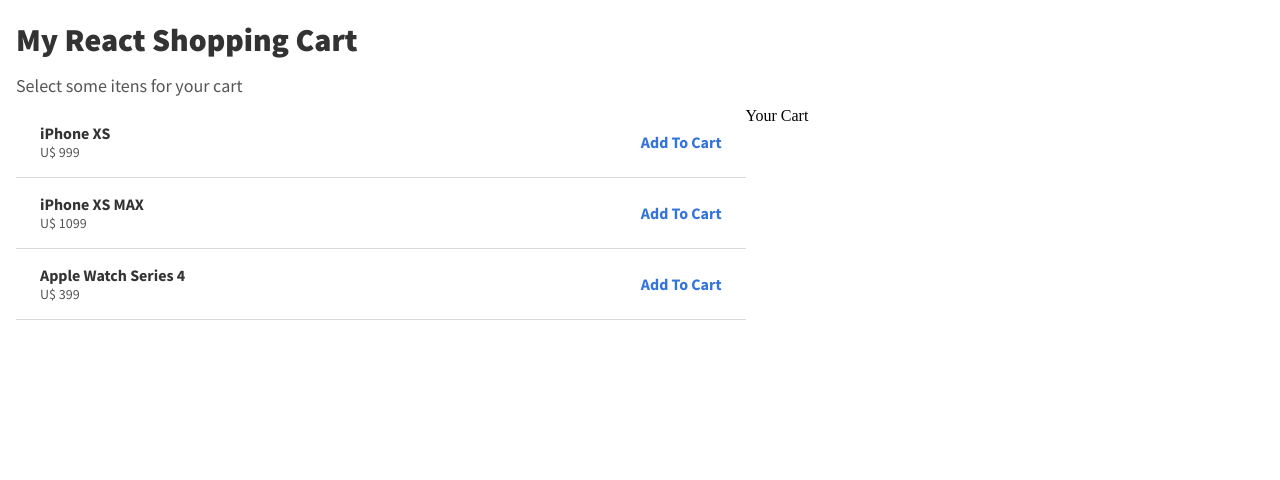
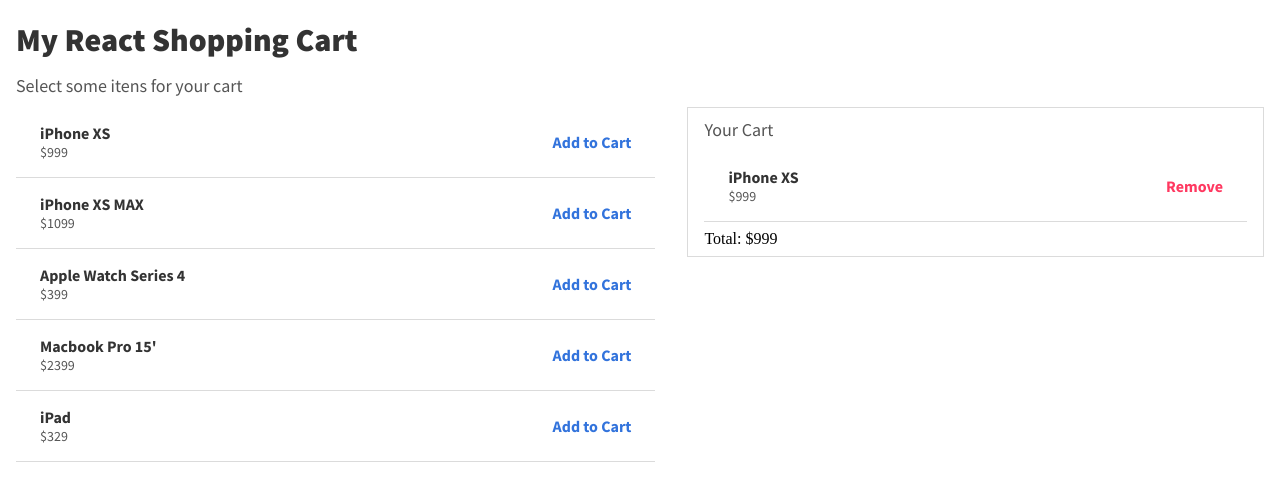
Before and after one commit to brunoorocha/react-journey, a React (Create React App) app: page /cart in a window 1280 px wide. Shown: the top 480 px of the page. Built offline with nearby package versions, Linux system fonts and the light colour scheme.

Commit message:
Created the cart component and set the add/remove item functions

```diff
--- /dev/null
+++ b/src/components/button/Button.js
@@ -0,0 +1,8 @@
+import React from 'react'
+import './style.css'
+
+const Button = (props) => (
+    <button className={ "button" + ( props.className !== null && " " + props.className) } onClick={ props.onClickHandler } >{ props.children }</button>
+)
+
+export default Button
--- /dev/null
+++ b/src/components/button/style.css
@@ -0,0 +1,13 @@
+
+.button {
+    font-family: "Source Sans Pro";
+    font-size: 16px;
+    font-weight: 700;
+    background-color: transparent;
+    border: none;
+    color: hsl(217, 71%, 53%);
+}
+
+.button--red {
+    color: hsl(348, 100%, 61%);
+}
--- a/src/components/cart/Cart.js
+++ b/src/components/cart/Cart.js
@@ -1,10 +1,47 @@
 import React, { Component } from 'react'
+import Row from '../grid/Row'
+import Col from '../grid/Col'
+import Subtitle from '../subtitle/Subtitle'
+import Product from '../product/Product'
+import Button from '../button/Button'
+import './style.css'
 
 export class Cart extends Component {
+
+  constructor(props) {
+    super(props)
+
+    this.getTotalPrice = this.getTotalPrice.bind(this)
+  }
+
+  getTotalPrice = () => {
+    let prices = this.props.items.map( (item) => item.price )
+    return prices.reduce( (total, price) => ( total + price ))
+  }
+
   render() {
     return (
-      <div>
-        <p>Your Cart</p>
+      <div className="cart">
+        <Row>
+          <Col>
+            <Subtitle>Your Cart</Subtitle>
+          </Col>
+        </Row>
+        <Row>
+          <Col>
+            <div>
+              { this.props.items.map( (item, index) => {
+                let removeButton = <Button className="button--red" onClickHandler={ (event) => this.props.removeItemHandler(index) }>Remove</Button>
+                return (<Product key={ index } item={ item } actionButton={ removeButton } />)
+              })}
+            </div>
+          </Col>
+        </Row>
+        <Row>
+          <Col>
+            Total: ${ this.getTotalPrice() }
+          </Col>
+        </Row>
       </div>
     )
   }
--- /dev/null
+++ b/src/components/cart/style.css
@@ -0,0 +1,5 @@
+
+.cart {
+    border: 1px solid hsl(0, 0%, 86%);
+    margin-left: 32px;
+}
--- a/src/components/product/Product.js
+++ b/src/components/product/Product.js
@@ -5,40 +5,19 @@
 
 export class Product extends Component {
 
-  state = {
-    itens: [
-      {
-        name: 'iPhone XS',
-        price: 999.00
-      },
-      {
-        name: 'iPhone XS MAX',
-        price: 1099.00
-      },
-      {
-        name: 'Apple Watch Series 4',
-        price: 399.00
-      },
-    ]
-  }
-
   render() {
     return (
-      <div>
-        { this.state.itens.map( (item, index) => (
-            <div className="product" key={ index }>
+      <div className="product" key={ this.props.index }>
         <Row>
           <Col>
-                  <p className="product__name">{ item.name }</p>
-                  <p className="product__price">U$ { item.price }</p>
+            <p className="product__name">{ this.props.item.name }</p>
+            <p className="product__price">${ this.props.item.price }</p>
           </Col>
 
           <Col alignItens="center" justifyContent="end">
-                  <button className="product__add-to-cart-button">Add To Cart</button>
+            { this.props.actionButton }
           </Col>
         </Row>
-            </div>
-        ))}
       </div>
     )
   }
--- a/src/components/product/ProductList.js
+++ b/src/components/product/ProductList.js
@@ -1,11 +1,50 @@
 import React, { Component } from 'react'
 import Product from './Product'
+import Button from '../button/Button'
+import { CartContextConsumer } from '../../pages/shop-cart/CartContext'
 
 export class ProductList extends Component {
+
+  state = {
+    items: [
+      {
+        name: 'iPhone XS',
+        price: 999.00
+      },
+      {
+        name: 'iPhone XS MAX',
+        price: 1099.00
+      },
+      {
+        name: 'Apple Watch Series 4',
+        price: 399.00
+      },
+      {
+        name: 'Macbook Pro 15\'',
+        price: 2399.00
+      },
+      {
+        name: 'iPad',
+        price: 329.00
+      }
+    ]
+  }
+
+  addItemToCart(item) {
+    console.log("Add " + item.name + " on cart.");
+  }
+
   render() {
     return (
       <div>
-        <Product />
+        <CartContextConsumer>
+          { context => (
+            this.state.items.map( (item, index) => {
+              let addButton = <Button onClickHandler={ (event) => context.addItem(item) }>Add to Cart</Button>
+              return (<Product key={ index } item={ item } actionButton={ addButton } />)
+            }))
+          }
+        </CartContextConsumer>
       </div>
     )
   }
--- a/src/components/product/style.css
+++ b/src/components/product/style.css
@@ -17,12 +17,3 @@
     font-weight: 400;
     color: #555;
 }
-
-.product__add-to-cart-button {
-    font-family: "Source Sans Pro";
-    font-size: 16px;
-    font-weight: 700;
-    background-color: transparent;
-    border: none;
-    color: hsl(217, 71%, 53%);
-}
--- a/src/pages/shop-cart/CartContext.js
+++ b/src/pages/shop-cart/CartContext.js
@@ -5,35 +5,40 @@
 export class CartContextProvider extends Component {
 
     state = {
-        itens: []
-    }
-
-    constructor(props) {
-        super(props)
-
-        this.addItem = this.addItem.bind(this)
+        items: [
+            {
+                name: 'iPhone XS',
+                price: 999.00
+            },
+        ]
     }
 
     addItem = (item) => {
-        let itens = this.state.itens.slice()
+        let items = this.state.items.slice()
+        items = items.concat(item)
 
         this.setState({
-            itens: itens.concat(item)
+            items: items
         })
+
     }
 
     removeItemAtIndex = (index) => {
-        let itens = this.state.itens.slice()
-        itens.splice(index, 1)
+        let items = this.state.items.slice()
+        items.splice(index, 1)
 
         this.setState({
-            itens: itens
+            items: items
         })
     }
 
     render() {
         return (
-            <CartContext.Provider value={ this.state.itens }>
+            <CartContext.Provider value={{
+                items: this.state.items,
+                addItem: (item) => this.addItem(item),
+                removeItemAtIndex: (index) => this.removeItemAtIndex(index)
+            }}>
                 { this.props.children }
             </CartContext.Provider>
         )
--- a/src/pages/shop-cart/ShoppingCart.js
+++ b/src/pages/shop-cart/ShoppingCart.js
@@ -1,5 +1,5 @@
 import React from 'react'
-import { CartContextProvider } from './CartContext'
+import { CartContextProvider, CartContextConsumer } from './CartContext'
 import Title from '../../components/title/Title'
 import Subtitle from '../../components/subtitle/Subtitle'
 import Row from '../../components/grid/Row'
@@ -24,7 +24,11 @@
                 <ProductList />
             </Col>
             <Col>
-                <Cart />
+                <CartContextConsumer>
+                    { context => (
+                        <Cart items={ context.items } removeItemHandler={ context.removeItemAtIndex } />
+                    )}
+                </CartContextConsumer>
             </Col>
         </Row>
     </CartContextProvider>
```
Lines whose indentation alone changed are shown as unchanged.
